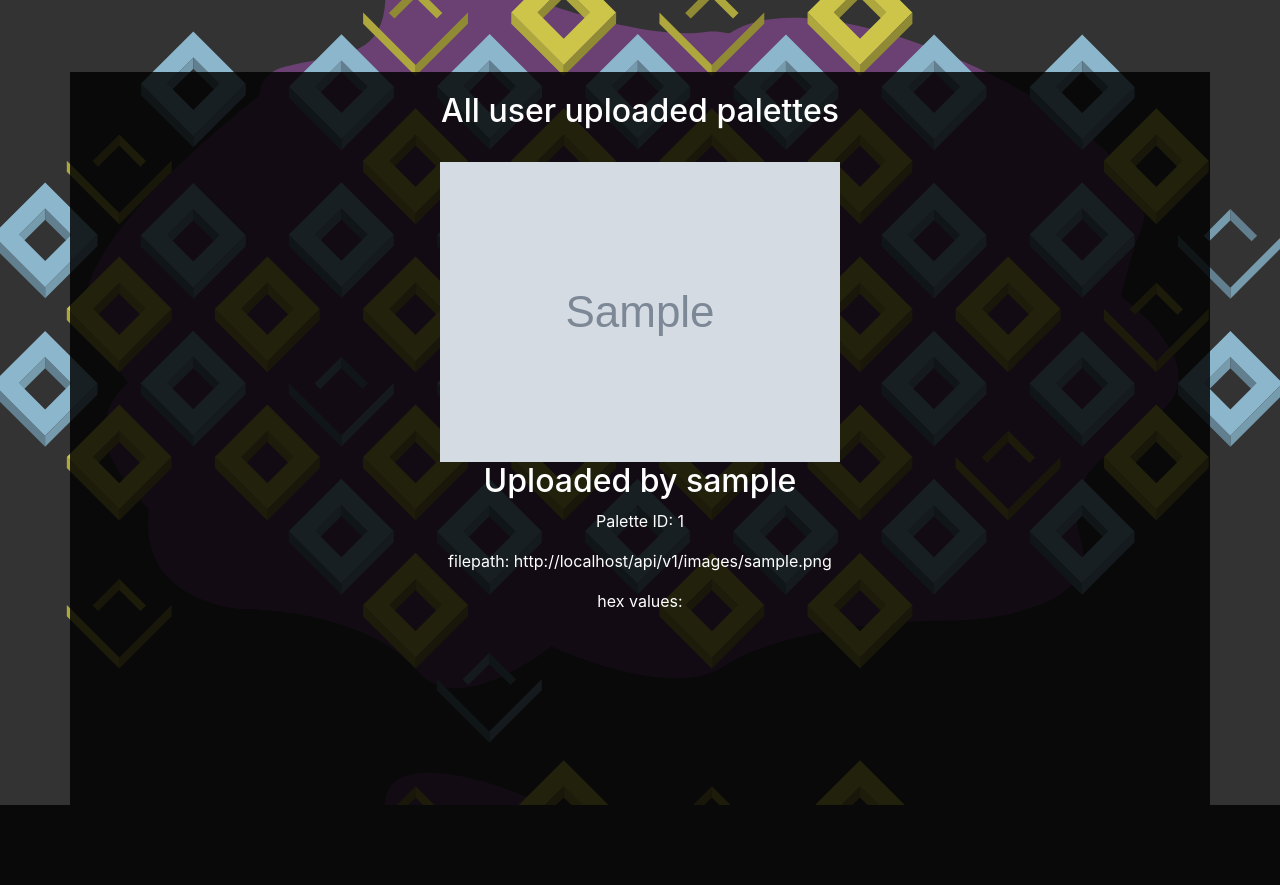
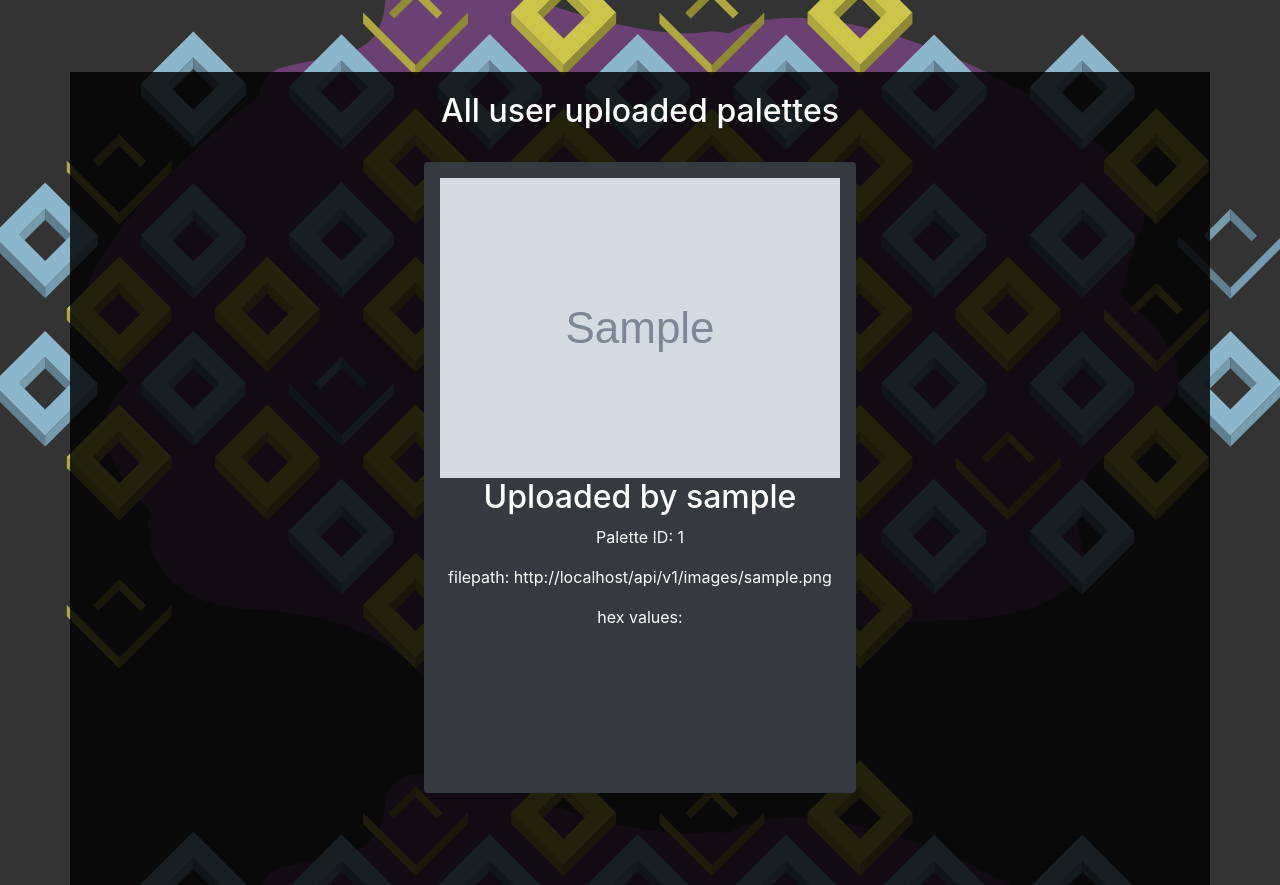
Before and after one commit to KevinConti/SmartPalette, a Flask app: page /browse in a window 1280 px wide. Shown: the part 56-941 px from the top of the page. Before the commit the page ends 861 px from the top, so only its background shows below. Run offline with Flask 2, Linux system fonts and the light colour scheme; tables that the repository leaves empty hold one stand-in row (values such as "Sample post"); grey boxes marked "Sample" are stand-in pictures; some libraries are stand-ins or nearby versions.

Commit message:
Tweaks to browse

```diff
--- a/smartpalette/templates/browse.html
+++ b/smartpalette/templates/browse.html
@@ -27,15 +27,18 @@
             {% if palettesById %}
           {% for row in palettesById %}
               <div class="row">
-                <div class="col-lg-12"shadow-lg p-3 mb-5 bg-dark rounded>
+                <div class="col-lg-12 shadow-lg p-3 mb-5 bg-dark rounded">
                      <img style="height: 300px" src="{{row["filepath"]}}">
                      <h2>Uploaded by {{ row["username"] }}</h2>
+                <!-- Hide these -->
                      <p>Palette ID: {{ row["paletteId"] }}</p>
                      <p>filepath: {{ row["filepath"] }}</p>
+                <!-- End -->
                     <p>hex values:</p>
                     <div class="row">
-                        <div class="col-sm-3">
+
                             {% for hex in paletteColors[row["paletteId"]] %}
+                                   <div class="col-sm-3">
                 <div style="width: 100px;height: 100px;margin: 5px;display:inline-block;background-color: #{{ hex }}"></div>
               {% endfor %}
                         <p>{{  hex }}</p>
```
